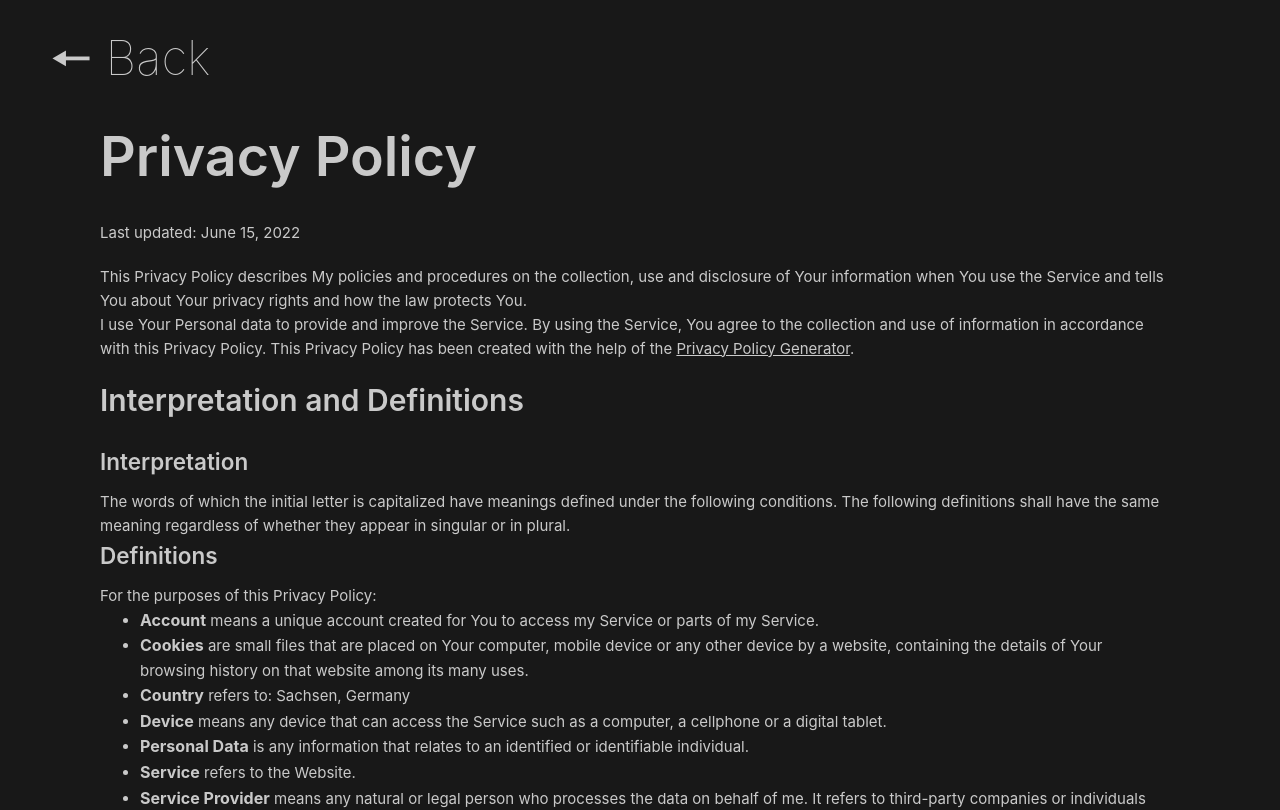
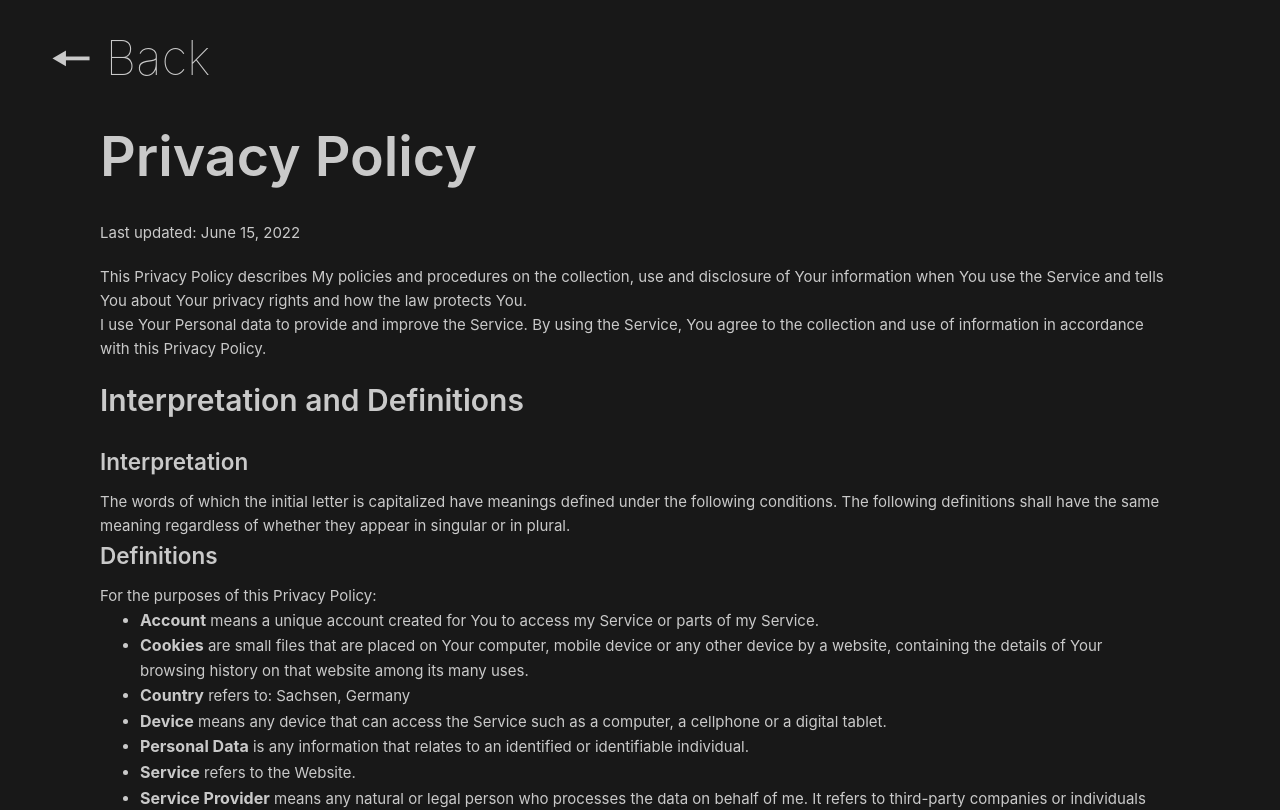
Before and after one commit to Schrankian/personalWebsiteVue, a Vue app: page /privacy-policy in a window 1280 px wide. Shown: the top 810 px of the page. Built offline with nearby package versions, Linux system fonts and the light colour scheme.

Commit message:
removed link to privacy policy generator

```diff
--- a/src/views/Privacy-policyView.vue
+++ b/src/views/Privacy-policyView.vue
@@ -7,9 +7,7 @@
       <p>This Privacy Policy describes My policies and procedures on the collection, use and disclosure of Your
         information when You use the Service and tells You about Your privacy rights and how the law protects You.</p>
       <p>I use Your Personal data to provide and improve the Service. By using the Service, You agree to the collection
-        and use of information in accordance with this Privacy Policy. This Privacy Policy has been created with the
-        help of the <a href="https://www.privacypolicies.com/privacy-policy-generator/" target="_blank">Privacy Policy
-          Generator</a>.</p>
+        and use of information in accordance with this Privacy Policy.</p>
       <h1>Interpretation and Definitions</h1>
       <h2>Interpretation</h2>
       <p>The words of which the initial letter is capitalized have meanings defined under the following conditions. The
```
